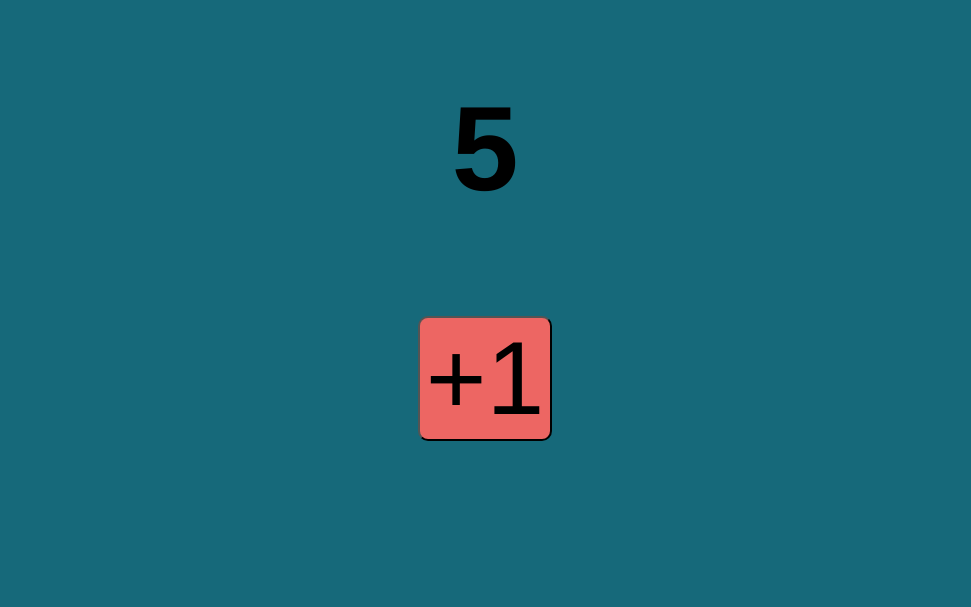
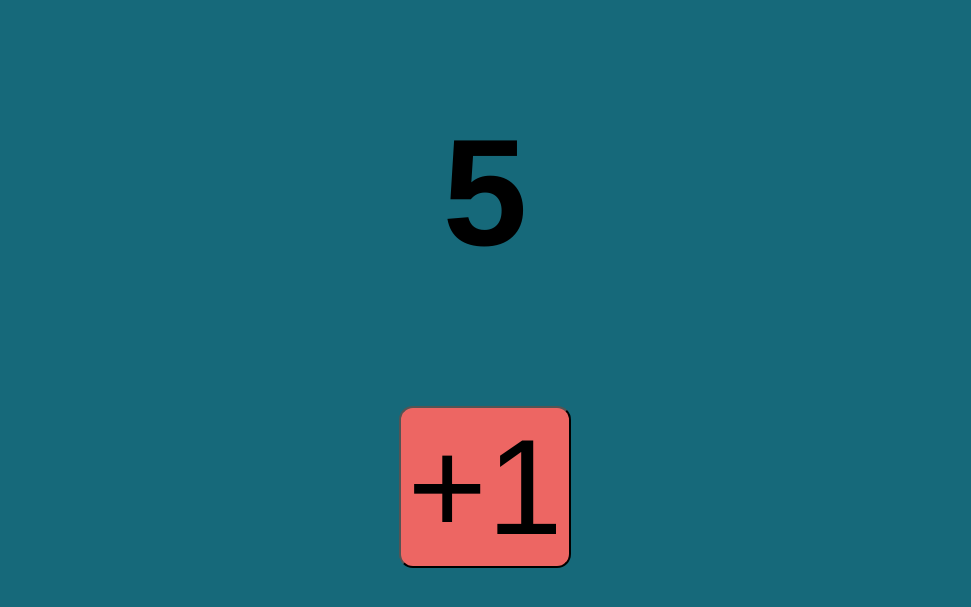
Before and after one commit to NNooeeFF/speedclick, a plain HTML site: page index.html in a window 1280 px wide. Shown: the part 265-872 px from the top of the page, without its empty margins (155-1126 px from the left). Before the commit the page ends 800 px from the top, so only its background shows below. Drawn offline with Linux system fonts and the light colour scheme.

Commit message:
Update style.css

```diff
--- a/style.css
+++ b/style.css
@@ -14,12 +14,12 @@ h1 {
 
 h2 {
 	/* color: #ed6663; */
-	font-size: 7.5em;
+	font-size: 9.5em;
 }
 
 button {
 	color: black;
 	background-color: #ed6663;
-	font-size: 6.5em;
-	border-radius: 10px;
+	font-size: 8.5em;
+	border-radius: 14px;
 }
```
